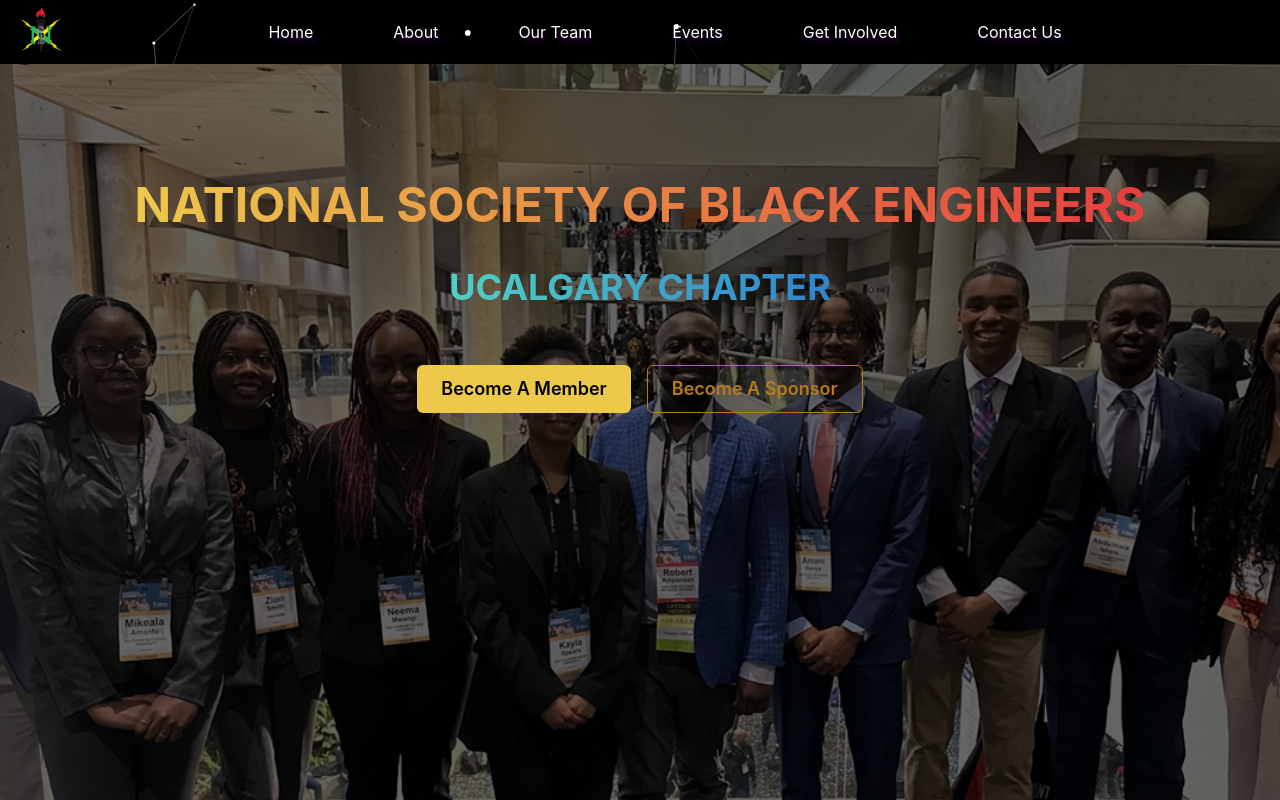
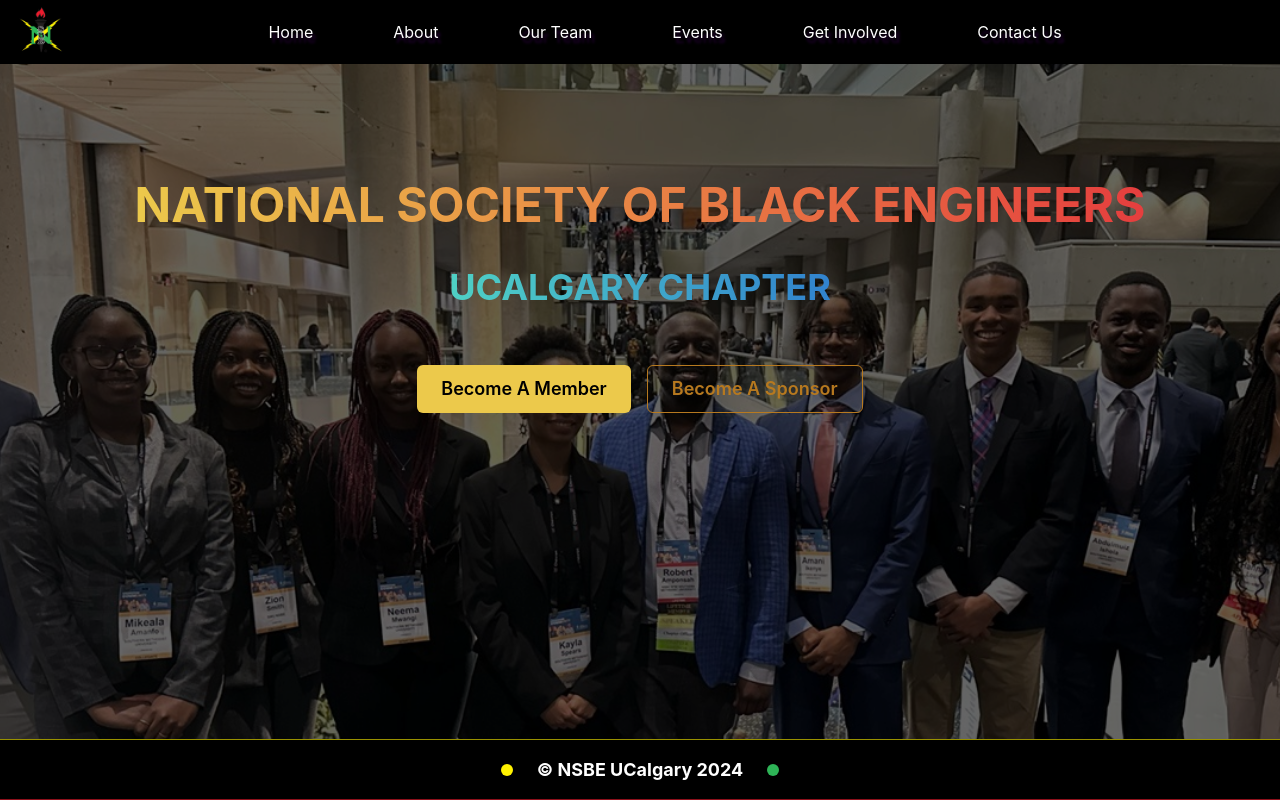
Before and after one commit to kameelkas/nsbe_ucalgary, a React (Create React App) app in the folder nsbe-new-world/: page / in a window 1280 px wide. Shown: the top 800 px of the page. Built offline with nearby package versions, Linux system fonts and the light colour scheme.

Commit message:
Update 14: Made footer sticky

```diff
--- a/nsbe-new-world/src/Footer.js
+++ b/nsbe-new-world/src/Footer.js
@@ -9,6 +9,8 @@ const Footer = () => {
             bg="black"
             color="white"
             textAlign="center"
+            position="sticky"
+            bottom={0}
         >
             <Divider borderColor="#fff200" width="100%" mx="auto" />
             <Stack direction="row" justifyContent="center" alignItems="center" spacing={6} mt={4}>
--- a/nsbe-new-world/src/Navbar.js
+++ b/nsbe-new-world/src/Navbar.js
@@ -17,7 +17,13 @@ const Navbar = () => {
     const { isOpen, onToggle } = useDisclosure();
 
     return (
-        <Box bg="black" px={4} position="sticky">
+        <Box
+            bg="black"
+            px={4}
+            position="sticky"
+            top={0}
+            zIndex={1000} // Ensures the navbar stays above other content
+        >
             <Flex h={16} alignItems={'center'} justifyContent={'space-between'}>
                 <Image src={NSBELogo} alt="Logo" boxSize="50px" />
 
```
